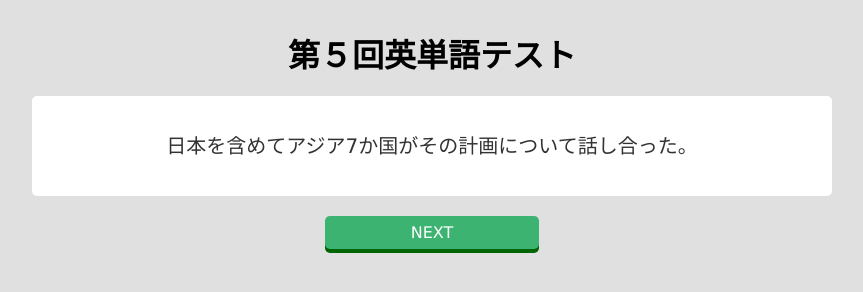
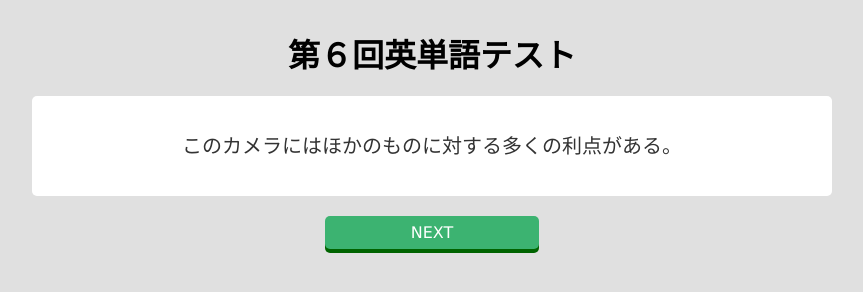
Before and after one commit to sugar314/ja-to-en-ex, a plain HTML site: page index.html in a window 1280 px wide. Shown: the whole page, without its empty margins (208-1071 px from the left). Drawn offline with Linux system fonts and the light colour scheme.

Commit message:
Update index.html

```diff
--- a/index.html
+++ b/index.html
@@ -8,7 +8,7 @@
 <body>
 
 	<div class="title-top">
-		<h1>第５回英単語テスト</h1>
+		<h1>第６回英単語テスト</h1>
 
 	<div id="card">
 		<div id="card-front"></div>
@@ -20,66 +20,66 @@
 			'use strict';
 
 			var words = [
-　 {'en': 'Take this medicine within five minutes after eating.', 'ja': 'この薬を食後5分以内に飲みなさい。'},
-   {'en': 'I make 50 dollars per day by working part-time.', 'ja': '私はアルバイトで1日につき50ドル稼ぐ。'},
-   {'en': 'Seven Asian countries, including Japan, discussed the project.', 'ja': '日本を含めてアジア7か国がその計画について話し合った。'},
-   {'en': 'The library is open throughout the year.', 'ja': 'その図書館は1年中開いている。'},
-   {'en': 'Despite the rain, the game started at five o’clock.', 'ja': '雨にもかかわらず，試合は5時に始まった。'},
-   {'en': 'There is a small village beyond the mountain.', 'ja': 'その山の向こうに小さな村がある。'},
-   {'en': 'The shopping mall is open every day except Wednesday. ', 'ja': 'その商店街は水曜日を除いて毎日開いている。'},
-   {'en': 'I don’t know whether she will come (or not) to the party.', 'ja': '彼女がパーティーに来るかどうかわかりません。'},
-   {'en': 'You can take this book, provided that you return it tomorrow.', 'ja': 'もし明日返してくれるなら，この本を持って行ってもいいよ。'},
-   {'en': 'The buses will run unless it snows.', 'ja': '雪が降らない限りバスは運行します。'},
-   {'en': 'The Japanese students had difficulty (in) answering in English.', 'ja': 'その日本人の生徒たちは英語で答えるのに苦労した。'},
-   {'en': 'Los Angeles has a warm and dry climate.', 'ja': 'ロサンゼルスは暖かく乾燥した気候である。'},
-   {'en': 'I have a strong belief that natto is good for our health.', 'ja': '私は納豆は私たちの体によいという強い確信を持っている。'},
-   {'en': 'The contrast between red and blue is beautiful in this picture.', 'ja': 'この絵では赤と青の対照が美しい。'},
-   {'en': 'I will give blood when I turn eighteen. ', 'ja': '私は18歳になったら献血するつもりだ。'},
-   {'en': 'Sarah is making a lot of progress in her swimming.', 'ja': 'サラは泳ぎが大いに進歩している。'},
-   {'en': 'The typhoon did great damage to the town.', 'ja': '台風はその町に大きな損害を与えた。'},
-   {'en': 'He checked every item on the list.', 'ja': '彼はそのリストの項目をすべて調べた。'},
-   {'en': 'He has a different concept of time from us.', 'ja': '彼は私たちと異なる時間の概念を持っている。'},
-   {'en': 'John gave me the task of washing dishes. ', 'ja': 'ジョンは私に皿洗いの仕事を与えた。'},
-   {'en': 'The temperature of the surface of the earth has risen year by year.', 'ja': '地表の温度が年々上昇している。'},
-   {'en': 'The DVD is now on sale all over Japan.', 'ja': 'そのDVDは今，日本中で販売されている。'},
-   {'en': 'I think Sam should live within his income.', 'ja': 'サムは自分の収入の範囲内で生活すべきだと私は思う。'},
-   {'en': 'Meg has a habit of getting up early in the morning.', 'ja': 'メグは朝早く起きる習慣がある。'},
-   {'en': 'She gave an account of the accident to the police.', 'ja': '彼女は警察にその事故の報告をした。'},
-   {'en': 'A lot of children were in danger during the war.', 'ja': '戦争中，多くの子どもたちが危険にさらされていた。'},
-   {'en': 'Everybody has freedom of speech in this country.', 'ja': 'この国ではみんなが言論の自由を持っている。'},
-   {'en': 'Human relationships are an important aspect of my work.', 'ja': '人間関係は私の仕事の重要な一面だ。'},
-   {'en': 'The doctor managed to stop her loss of blood.', 'ja': 'その医者はなんとか彼女の失血を止めた。'},
-   {'en': 'They collected a mass of data on the baseball team.', 'ja': '彼らはその野球チームに関する大量のデータを集めた。'},
-   {'en': 'The population of the country will decline in a few years.', 'ja': 'その国の人口は数年のうちに減少するだろう。'},
-   {'en': 'Do you think e-mails have replaced letters?', 'ja': 'あなたはEメールが手紙に取って代わったと思いますか。'},
-   {'en': 'The news spread quickly through the school.', 'ja': 'そのニュースはすぐに学校中に広まった。'},
-   {'en': 'She wasted a lot of money on clothes.', 'ja': '彼女は服にたくさんの金をむだに使った。'},
-   {'en': 'The company supplies us with natural food [natural food to us].　', 'ja': 'その会社は私たちに自然食品を供給している。'},
-   {'en': 'The actor mentioned his history in the interview.', 'ja': 'その俳優はインタビューの中で自分の経歴に言及した。'},
-   {'en': 'His family survived two world wars. ', 'ja': '彼の家族は2度の世界大戦を生き延びた。'},
-   {'en': 'If you add two to one, you get three.', 'ja': '1に2を加えると3になる。'},
-   {'en': 'Our town is separated from the sea by the mountains.', 'ja': '私たちの町は，山によって海から隔てられている。'},
-   {'en': 'A young lady served me a cup of coffee.', 'ja': '若い女性が私に1杯のコーヒーを出してくれた。'},
-   {'en': 'Emily regards him as her best friend.', 'ja': 'エミリーは彼のことを親友とみなしている。'},
-   {'en': 'The number of students decreased from 300 to 200.', 'ja': '生徒数が300人から200人に減少した。'},
-   {'en': 'Our class performed a play in our school festival.', 'ja': '私たちのクラスは学園祭で劇を上演した。'},
-   {'en': 'Thirty members came to Tokyo to attend the meeting.', 'ja': '30名の会員がその会議に出席するために東京にやって来た。'},
-   {'en': 'They finally achieved peace after a long war.', 'ja': '長い戦争ののちに，彼らはついに平和を達成した。'},
-   {'en': 'Jim promised to come to my birthday party.', 'ja': 'ジムは私の誕生日パーティーに来ると約束した。'},
-   {'en': 'How can I connect this mouse to[with] the computer?', 'ja': 'どうやればこのマウスをコンピュータにつなぐことができますか。'},
-   {'en': 'Count to three before you open your present.', 'ja': 'プレゼントを開ける前に3つ数えなさい。'},
-   {'en': 'His new movie attracted attention from all over the world.', 'ja': '彼の新作映画は世界中から注目を集めた。'},
-   {'en': 'I doubt if the team will win the game.', 'ja': 'そのチームが試合に勝つかどうか疑わしい。'},
-   {'en': 'They are really concerned about the future of Japan.', 'ja': '彼らは日本の将来を本当に心配している。'},
-   {'en': 'The official languages of Canada are French and English.', 'ja': 'カナダの公用語はフランス語と英語だ。'},
-   {'en': 'That TV program is not appropriate for children.', 'ja': 'そのテレビ番組は子どもたちに適切ではない。'},
-   {'en': 'There are three female doctors in this hospital.', 'ja': 'この病院には3名の女性の医者がいる。'},
-   {'en': 'We need fresh ideas for our next project.', 'ja': '私たちは次の計画に向けて新鮮なアイデアが必要だ。'},
-   {'en': 'Russia is one of the most powerful nations in the world.', 'ja': 'ロシアは世界で最も影響力のある国の1つである。'},
-   {'en': 'This website is very familiar to students.', 'ja': 'このウェブサイトは学生にとてもよく知られている。'},
-   {'en': 'His works are difficult for ordinary people to understand.', 'ja': '彼の作品は普通の人々には理解するのが難しい。'},
-   {'en': 'African forests are full of wild animals and plants.', 'ja': 'アフリカの森林は野生の動物と植物に満ちている。'},
-   {'en': 'You will get fat if you don’t do any exercise.', 'ja': '少しは運動しないと太るよ。'}
+   {'en': 'Humans have developed different techniques for flying.', 'ja': '人間はさまざまな飛行技術を開発してきた。'},
+   {'en': 'Could you tell me some famous English phrases?', 'ja': '英語の有名な成句をいくつか教えていただけますか。'},
+   {'en': 'This camera has a lot of advantages over others.', 'ja': 'このカメラにはほかのものに対する多くの利点がある。'},
+   {'en': 'Every teacher at this school has a good character.', 'ja': 'この学校では，どの先生も性格がよい。'},
+   {'en': 'The trading company deals mainly in natural gas.', 'ja': 'その貿易会社は主に天然ガスを扱っている。'},
+   {'en': 'The Louvre Museum is loved by all the citizens of Paris.', 'ja': 'ルーブル美術館はすべてのパリ市民に愛されている。'},
+   {'en': 'I think telling the truth is better than lying.', 'ja': '私はうそをつくより本当のことを言ったほうがよいと思う。'},
+   {'en': 'What percentage of the students will take the exam?', 'ja': '何パーセントの生徒がその試験を受けますか。'},
+   {'en': 'Mike gave us a short explanation of his plan.', 'ja': 'マイクは彼の計画について私たちに短く説明した。'},
+   {'en': 'I’ll take a simple instance to explain the theory.', 'ja': 'その学説を説明するために簡単な例を挙げましょう。'},
+   {'en': 'Please make marks on the items you need.', 'ja': 'あなたが必要な項目に印を付けてください。'},
+   {'en': 'The increase of cars is causing air pollution in China.', 'ja': '自動車の増加が中国で大気汚染を引き起こしている。'},
+   {'en': 'What are the main features of the cellphone?', 'ja': 'その携帯電話の主な特徴は何ですか。'},
+   {'en': 'Japan’s trade with China has increased year by year.', 'ja': '日本の中国との貿易は年々増えてきている。'},
+   {'en': 'This notebook computer is a useful tool for my work.', 'ja': 'このノートパソコンは役に立つ私の仕事道具だ。'},
+   {'en': 'They created a new sort of music.', 'ja': '彼らは新しい種類の音楽を作り出した。'},
+   {'en': 'The small hotel had a family atmosphere.', 'ja': 'その小さなホテルには家庭的な雰囲気があった。'},
+   {'en': 'The new policy had a strong impact on other countries.', 'ja': 'その新しい政策は他国に強い影響を与えた。'},
+   {'en': 'I want you to change your attitude toward me.', 'ja': '私はあなたに私に対するあなたの態度を変えてほしいと思っている。'},
+   {'en': 'A huge crowd came together in front of the White House.', 'ja': '大群衆がホワイトハウスの前に集まった。'},
+   {'en': 'Those boys suddenly disappeared into the building.', 'ja': 'その少年たちは建物の中に突然姿を消した。'},
+   {'en': 'A good dictionary defines each word clearly.', 'ja': 'よい辞書はそれぞれの単語をわかりやすく定義している。'},
+   {'en': 'The surface of the lake is reflecting the light of the sun.', 'ja': 'その湖面は太陽の光を反射している。'},
+   {'en': 'Mike wants to contribute to his team in the next game.', 'ja': 'マイクは次の試合でチームに貢献したいと思っている。'},
+   {'en': 'He represented our class at the meeting.', 'ja': '彼は会議で私たちのクラスを代表した［クラスを代表して会議に出た］。'},
+   {'en': 'Nancy’s dress today matches her hairstyle.', 'ja': 'ナンシーの今日の服は彼女の髪型に合っている。'},
+   {'en': 'We exchanged information about the new product. ', 'ja': '私たちは新製品についての情報を交換した。'},
+   {'en': 'Jane’s strange action confused her family.', 'ja': 'ジェーンの奇妙な行動は彼女の家族を困惑させた。'},
+   {'en': 'This toy seems to respond to human voice.', 'ja': 'このおもちゃは人の声に反応するようだ。'},
+   {'en': 'My parents are still treating me like a child.', 'ja': '私の両親はまだ私を子どものように扱っている。'},
+   {'en': 'There are only nine male students in this class.', 'ja': 'このクラスには男子生徒が9人しかいない。'},
+   {'en': 'Thousands of huge trees stand on that mountain.', 'ja': '何千という巨大な木があの山に立っている。'},
+   {'en': 'I want to be a professional baseball player like Ichiro.', 'ja': '私はイチローのようなプロ野球選手になりたい。'},
+   {'en': 'Cellphones are essential for our daily lives.', 'ja': '携帯電話は私たちの日常生活に必要不可欠である。'},
+   {'en': 'Could you tell me your current address?', 'ja': 'あなたの現在の住所を教えていただけませんか。'},
+   {'en': 'Positive thinking will lead you to success.', 'ja': '前向きな考え方はあなたを成功に導くでしょう。'},
+   {'en': 'Chemical products like plastics are used all over the world.', 'ja': 'プラスチックのような化学製品は世界中で使われている。'},
+   {'en': 'We stayed at a really comfortable hotel during our trip.', 'ja': '私たちは旅行中，実に快適なホテルに滞在した。'},
+   {'en': 'They got off the train at the central station.', 'ja': '彼らは中央駅で電車を降りた。'},
+   {'en': 'Lack of sleep has a negative effect on your studies.', 'ja': '睡眠不足はあなたたちの勉強に悪い影響を及ぼす。'},
+   {'en': 'The coal industry has been disappearing in Japan.', 'ja': '石炭産業は日本で姿を消してきている。'},
+   {'en': 'Human genes aren’t much different from chimpanzees’.', 'ja': '人間の遺伝子はチンパンジーのものとあまり違わない。'},
+   {'en': 'There is heavy traffic on this street in the evening.', 'ja': 'この通りは夕方，すごい交通量がある。'},
+   {'en': 'Her dream became a reality after five years.', 'ja': '彼女の夢は5年後に現実(のもの)となった。'},
+   {'en': 'The couple found happiness in their ordinary life.', 'ja': 'その夫婦は普通の生活に幸せを見いだした。'},
+   {'en': 'My mother keeps a good balance between work and family.', 'ja': '私の母は仕事と家庭の(間の)バランスをうまく保っている。'},
+   {'en': 'People once thought that the earth was the center of the universe.', 'ja': '人々はかつて地球が宇宙の中心だと考えていた。'},
+   {'en': 'Tim has a part-time job in a car factory.', 'ja': 'ティムは自動車工場でアルバイトをしている。'},
+   {'en': 'I go to a gym to build up my muscle.', 'ja': '私は筋肉をつけるためにジムに通っている。'},
+   {'en': 'She sang the song in front of a large audience.', 'ja': '彼女はその歌を大観客の前で歌った。'},
+   {'en': 'It is said that birds understand the cycle of the seasons.', 'ja': '鳥は季節の移り変わりを理解すると言われている。'},
+   {'en': 'My father’s new car runs on electricity. ', 'ja': '父の新しい車は電気で走る。'},
+   {'en': 'He is studying the link between our mind and body.', 'ja': '彼は私たちの心と体の間のつながりについて研究している。'},
+   {'en': 'Several tests showed that he had stomach cancer.', 'ja': 'いくつかの検査によって彼は胃がんにかかっていることがわかった。'},
+   {'en': 'I didn’t have much contact with him last year.', 'ja': '去年，私は彼とあまり連絡をとらなかった。'},
+   {'en': 'Most of us are in favor of the plan.', 'ja': '私たちのほとんどはその計画を支持している。'},
+   {'en': 'Choose your future career carefully.', 'ja': '慎重に将来の職業を選びなさい。'},
+   {'en': 'The majority of students do not like to take examinations.', 'ja': '生徒の大多数は試験を受けるのが好きではない。'},
+   {'en': 'She has wanted to be a police officer since she was a child.', 'ja': '彼女は子どものころから警察官になりたいと思っている。'},
+   {'en': 'They fought the war to protect democracy. ', 'ja': '彼らは民主主義を守るためにその戦争を戦った。'}
 			];
 
 
```
